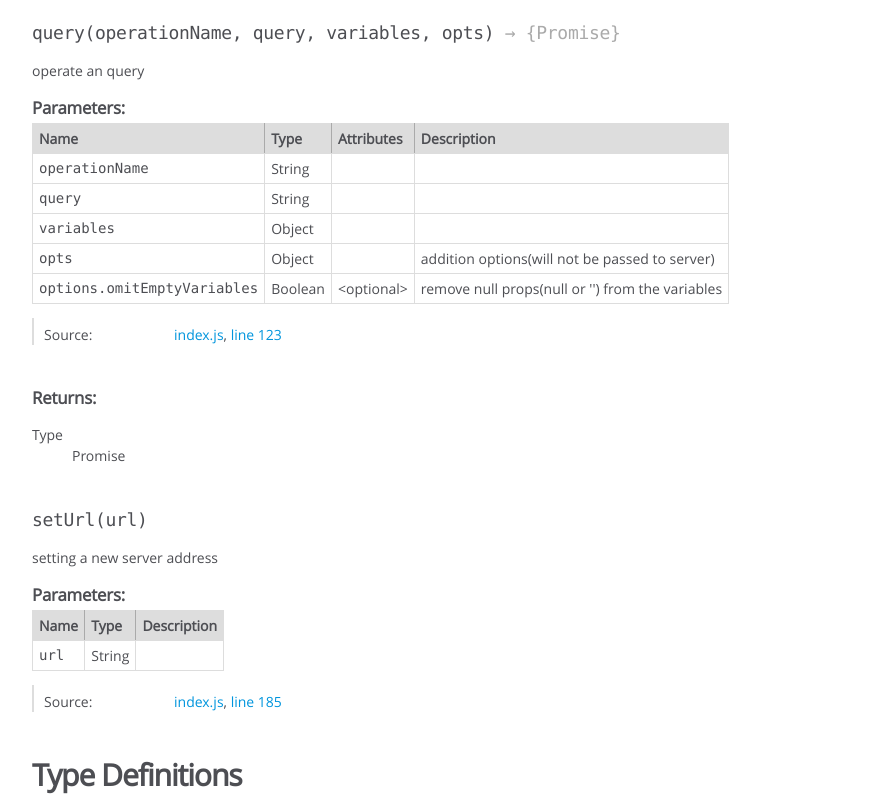
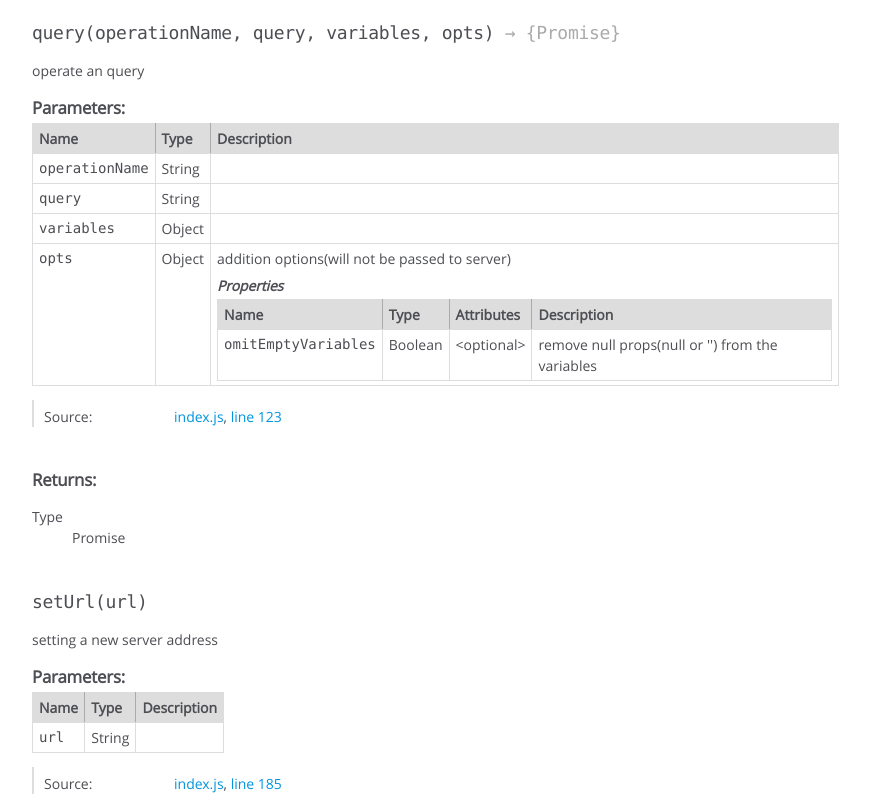
Before and after one commit to gucheen/fetchql, a website: page docs/FetchQL.html in a window 1280 px wide. Shown: the part 1560-2360 px from the top of the page, without its empty margins (0-870 px from the left). Drawn offline with Linux system fonts and the light colour scheme.

Commit message:
docs(update)

```diff
--- a/docs/FetchQL.html
+++ b/docs/FetchQL.html
@@ -813,8 +813,6 @@ if the request belong to a new queue, call the 'onStart' method
         <th>Type</th>
 
 
-        <th>Attributes</th>
-
 
 
 
@@ -840,14 +838,6 @@ if the request belong to a new queue, call the 'onStart' method
             </td>
 
 
-                <td class="attributes">
-
-
-
-
-
-                </td>
-
 
 
 
@@ -870,14 +860,6 @@ if the request belong to a new queue, call the 'onStart' method
 
             </td>
 
-
-                <td class="attributes">
-
-
-
-
-
-                </td>
 
 
 
@@ -902,14 +884,6 @@ if the request belong to a new queue, call the 'onStart' method
             </td>
 
 
-                <td class="attributes">
-
-
-
-
-
-                </td>
-
 
 
 
@@ -933,25 +907,38 @@ if the request belong to a new queue, call the 'onStart' method
             </td>
 
 
-                <td class="attributes">
+
+
+
+            <td class="description last">addition options(will not be passed to server)
+                <h6>Properties</h6>
+
+
+<table class="params">
+    <thead>
+    <tr>
+
+        <th>Name</th>
+
+
+        <th>Type</th>
+
+
+        <th>Attributes</th>
 
 
 
 
+        <th class="last">Description</th>
+    </tr>
+    </thead>
 
-                </td>
-
-
-
-
-            <td class="description last">addition options(will not be passed to server)</td>
-        </tr>
-
+    <tbody>
 
 
         <tr>
 
-                <td class="name"><code>options.omitEmptyVariables</code></td>
+                <td class="name"><code>omitEmptyVariables</code></td>
 
 
             <td class="type">
@@ -978,6 +965,13 @@ if the request belong to a new queue, call the 'onStart' method
 
 
             <td class="description last">remove null props(null or '') from the variables</td>
+        </tr>
+
+
+    </tbody>
+</table>
+
+            </td>
         </tr>
 
 
@@ -1350,7 +1344,7 @@ if the request belong to a new queue, call the 'onStart' method
 <br class="clear">
 
 <footer>
-    Documentation generated by <a href="https://github.com/jsdoc3/jsdoc">JSDoc 3.4.3</a> on Thu Dec 01 2016 19:47:36 GMT+0800 (CST)
+    Documentation generated by <a href="https://github.com/jsdoc3/jsdoc">JSDoc 3.4.3</a> on Mon Dec 12 2016 10:40:08 GMT+0800 (CST)
 </footer>
 
 <script> prettyPrint(); </script>
```
Also changed, not shown: docs/index.html (+9 -1 lines), docs/index.js.html (+2 -2 lines), CHANGELOG.md, README.md.
